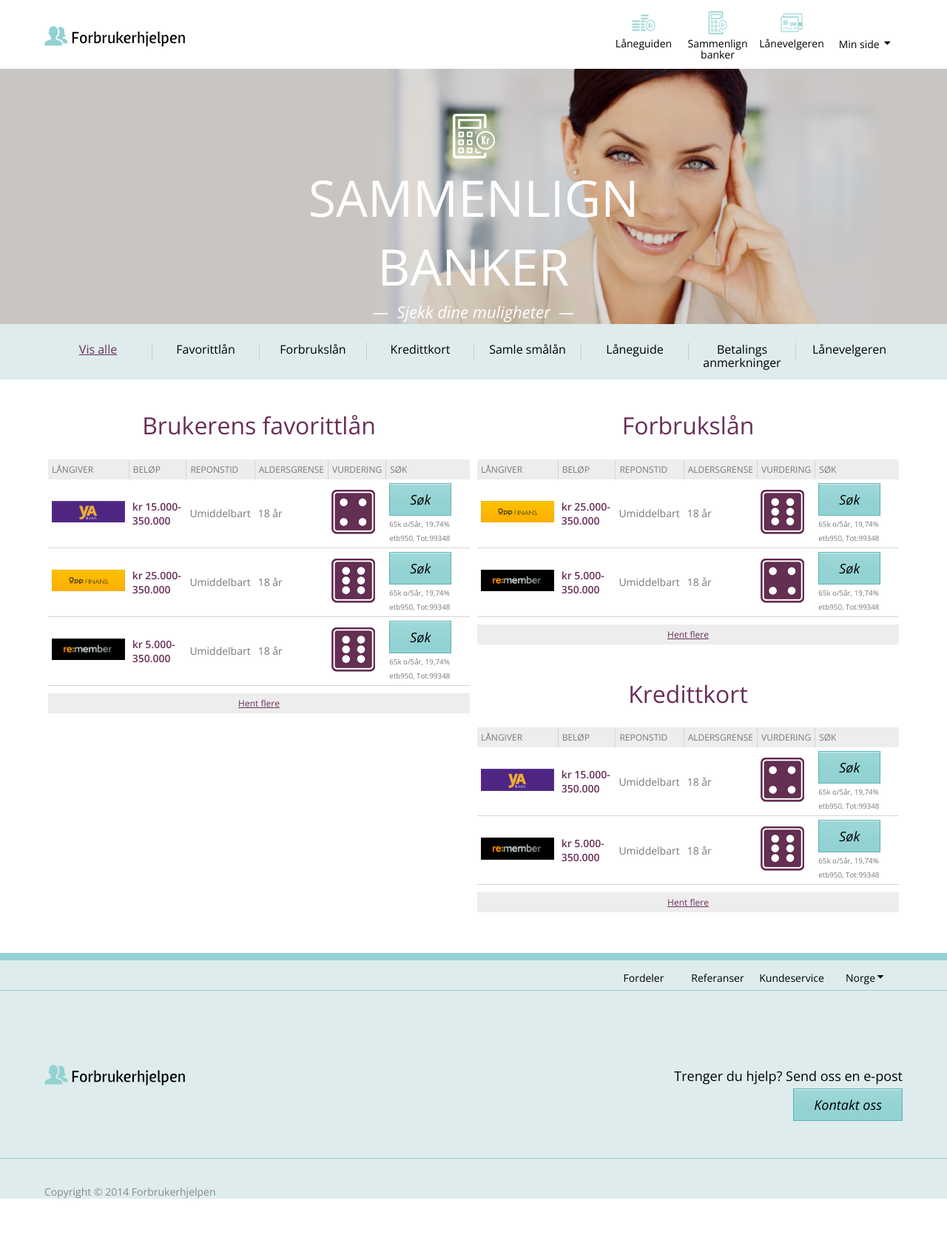
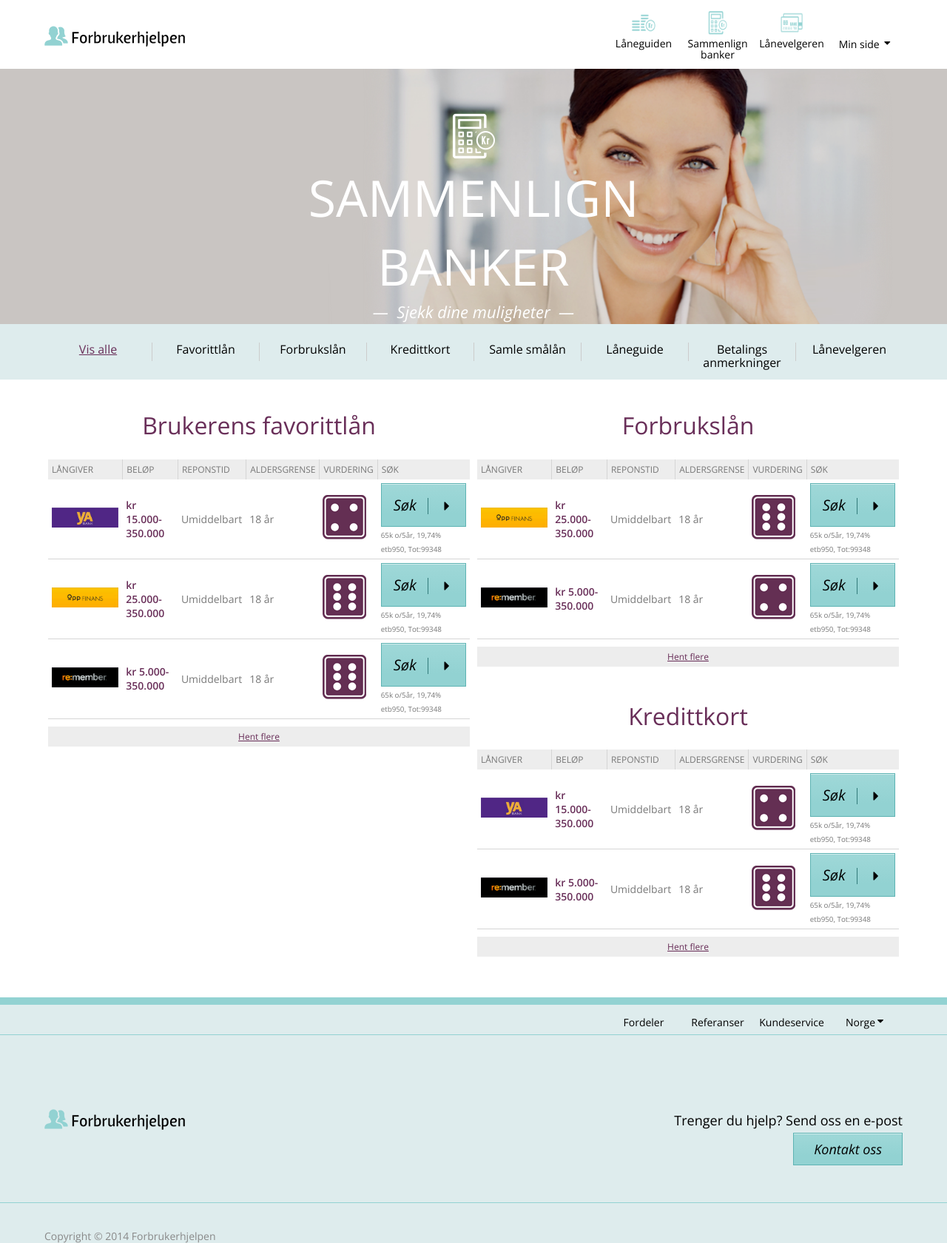
Before and after one commit to front/forbrukerhjelpen-static, a Jekyll site: the page built from banks.html, in a window 1280 px wide. Shown: the whole page at 74% size. Built offline with Jekyll 4.4.1, drawn with Linux system fonts in a browser that asks for light colours; nearby versions of some CDN libraries; before the commit the page ends 1620 px from its top, so only the background shows below that.

Commit message:
Updated banks.html sok button to add btn-complex class Changed _banks partial to removed h2 after content Changed max-height on break-small and break-medium to a max of 70 px on logo img

```diff
--- a/banks.html
+++ b/banks.html
@@ -74,7 +74,7 @@
             <td class="visible-desktop"><img src="img/dice-4.png"></td>
             <td class="overlay">
               <img class="hidden-desktop" src="img/dice-4.png">
-              <button class="btn btn-blue btn-resp">Søk</button><br/>
+              <button class="btn btn-blue btn-complex btn-resp">Søk</button><br/>
               <small class="visible-desktop">65k o/5år, 19,74%  etb950, Tot:99348</small>
             </td>
           </tr>
@@ -91,7 +91,7 @@
             <td class="visible-desktop"><img src="img/dice-6.png"></td>
             <td class="overlay">
               <img class="hidden-desktop" src="img/dice-6.png">
-              <button class="btn btn-blue btn-resp">Søk</button><br/>
+              <button class="btn btn-blue btn-complex btn-resp">Søk</button><br/>
               <small class="visible-desktop">65k o/5år, 19,74%  etb950, Tot:99348</small>
             </td>
           </tr>
@@ -108,7 +108,7 @@
             <td class="visible-desktop"><img src="img/dice-6.png"></td>
             <td class="overlay">
               <img class="hidden-desktop" src="img/dice-6.png">
-              <button class="btn btn-blue btn-resp">Søk</button><br/>
+              <button class="btn btn-blue btn-complex btn-resp">Søk</button><br/>
               <small class="visible-desktop">65k o/5år, 19,74%  etb950, Tot:99348</small>
             </td>
           </tr>
@@ -153,7 +153,7 @@
             <td class="visible-desktop"><img src="img/dice-6.png"></td>
             <td class="overlay">
               <img class="hidden-desktop" src="img/dice-6.png">
-              <button class="btn btn-blue  btn-resp">Søk</button><br/>
+              <button class="btn btn-blue btn-complex  btn-resp">Søk</button><br/>
               <small class="visible-desktop">65k o/5år, 19,74%  etb950, Tot:99348</small>
             </td>
           </tr>
@@ -170,7 +170,7 @@
             <td class="visible-desktop"><img src="img/dice-4.png"></td>
             <td class="overlay">
               <img class="hidden-desktop" src="img/dice-4.png">
-              <button class="btn btn-blue btn-resp">Søk</button><br/>
+              <button class="btn btn-blue btn-complex btn-resp">Søk</button><br/>
               <small class="visible-desktop">65k o/5år, 19,74%  etb950, Tot:99348</small>
             </td>
           </tr>
@@ -215,7 +215,7 @@
             <td class="visible-desktop"><img src="img/dice-4.png"></td>
             <td class="overlay">
               <img class="hidden-desktop" src="img/dice-4.png">
-              <button class="btn btn-blue  btn-resp">Søk</button><br/>
+              <button class="btn btn-blue btn-complex  btn-resp">Søk</button><br/>
               <small class="visible-desktop">65k o/5år, 19,74%  etb950, Tot:99348</small>
             </td>
           </tr>
@@ -232,7 +232,7 @@
             <td class="visible-desktop"><img src="img/dice-6.png"></td>
             <td class="overlay">
               <img class="hidden-desktop" src="img/dice-6.png">
-              <button class="btn btn-blue btn-resp">Søk</button><br/>
+              <button class="btn btn-blue btn-complex btn-resp">Søk</button><br/>
               <small class="visible-desktop">65k o/5år, 19,74%  etb950, Tot:99348</small>
             </td>
           </tr>
--- a/sass/partials/module/partials/_banks.scss
+++ b/sass/partials/module/partials/_banks.scss
@@ -33,7 +33,7 @@
         header h2 {
           background-color: $color-blue-light;
           &:after {
-            content: "u";
+            content: "";
           }
         }
       }
```
Also changed, not shown: sass/partials/module/partials/_tables.scss (+10 -0 lines).
